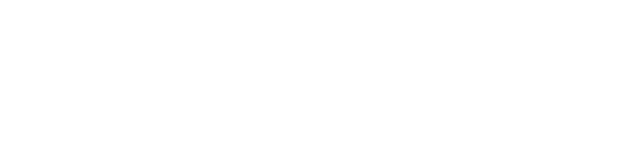
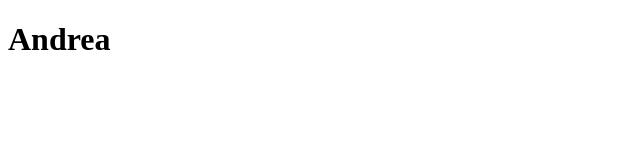
Before and after one commit to lamd0806/hello-world-git, a plain HTML site: page index.html in a window 1280 px wide. Shown: the whole page, without its empty margins (0-640 px from the left). Drawn offline with Linux system fonts and the light colour scheme.

Commit message:
se agrego un titulo al index.html

```diff
--- a/index.html
+++ b/index.html
@@ -7,6 +7,6 @@
     <title>Git de Cero a Experto</title>
 </head>
 <body>
-
+    <h1>Andrea</h1>
 </body>
 </html>
```
